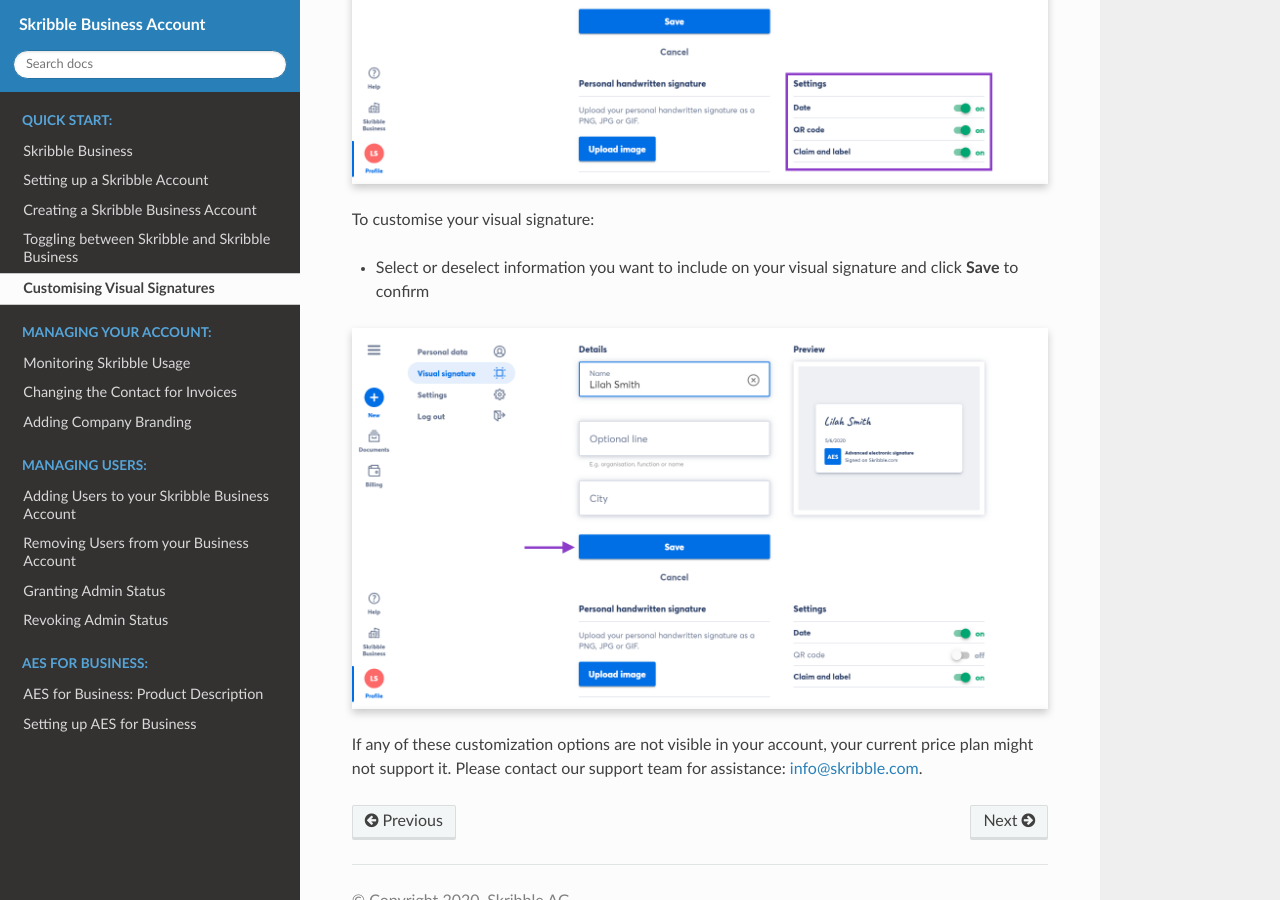
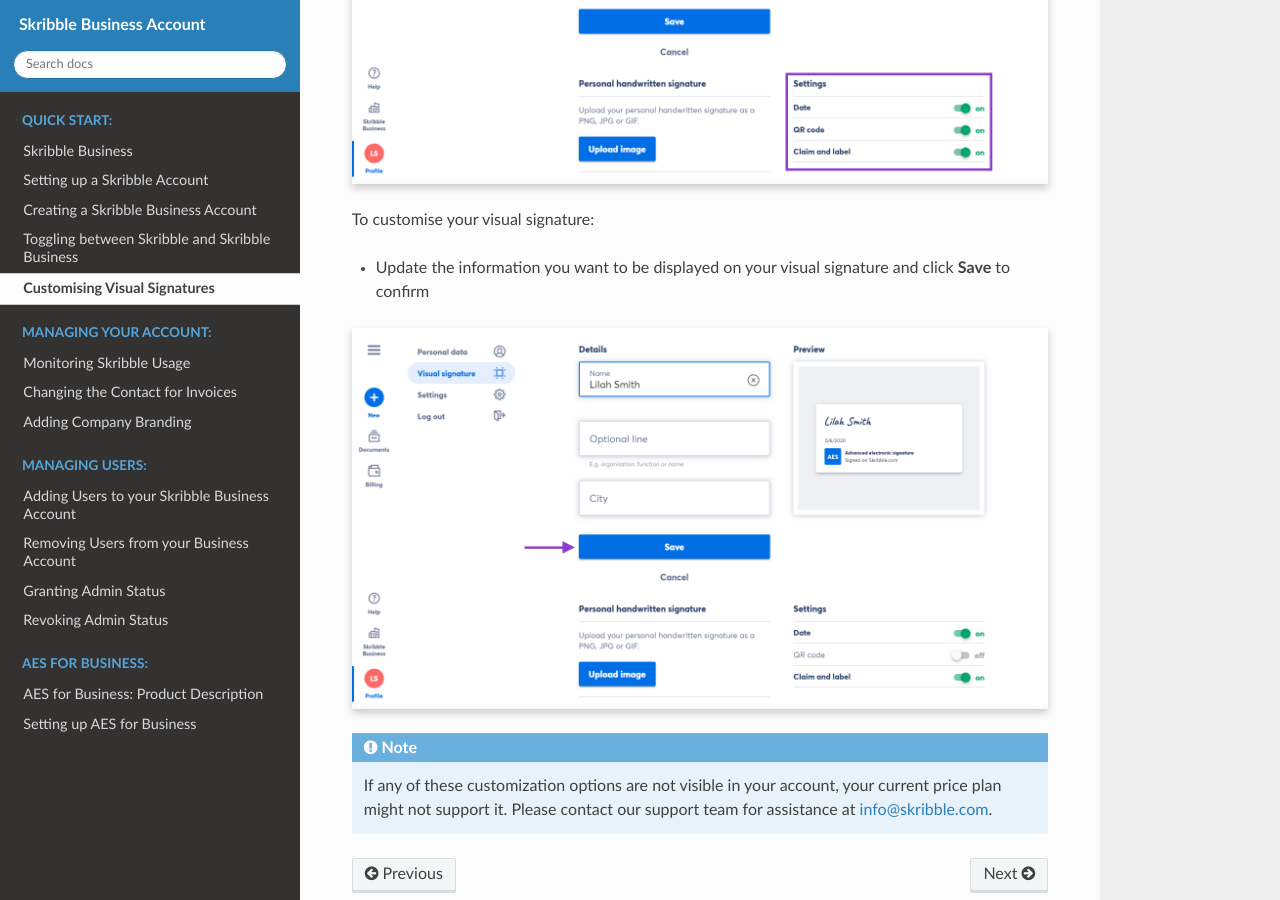
Before and after one commit to matthieu-bt/business-guide, a Sphinx documentation site: the page built from source/quickstart/signature.rst, in a window 1280 px wide and 900 px high, scrolled down 2780 px. Built offline with Sphinx 7.4.7 and the Read the Docs theme 2.0.0, drawn with Linux system fonts in a browser that asks for light colours; some of the changed text lies outside the part shown.

Commit message:
Diverse changes
Added content to note, removed whitespace and corrected two sentences

```diff
--- a/source/quickstart/signature.rst
+++ b/source/quickstart/signature.rst
@@ -47,7 +47,7 @@
 
 From here, you can customise the following details:
   - **Name**: Your first and last name
-  - **Optional line** and **City**: Optional fields for any additional information (e.g. organisation, function or name).
+  - **Optional line** and **City**: Optional fields for any additional information (e.g. organisation, function or name)
   - **Date**: Date when the document was signed
   - **QR code**: Contains additional information about the e-signature standards
   - **Clam and label**: "Signed with Skribble.com" claim along with the e-signature standard used
@@ -59,12 +59,12 @@
 
 To customise your visual signature:
 
-- Select or deselect information you want to include on your visual signature and click **Save** to confirm
+- Update the information you want to be displayed on your visual signature and click **Save** to confirm
 
 
 .. image:: 6-save_customisation.png
     :class: with-shadow
 
 
-.. Note::
-If any of these customization options are not visible in your account, your current price plan might not support it. Please contact our support team for assistance: info@skribble.com.
+.. NOTE::
+   If any of these customization options are not visible in your account, your current price plan might not support it. Please contact our support team for assistance at info@skribble.com.
```
